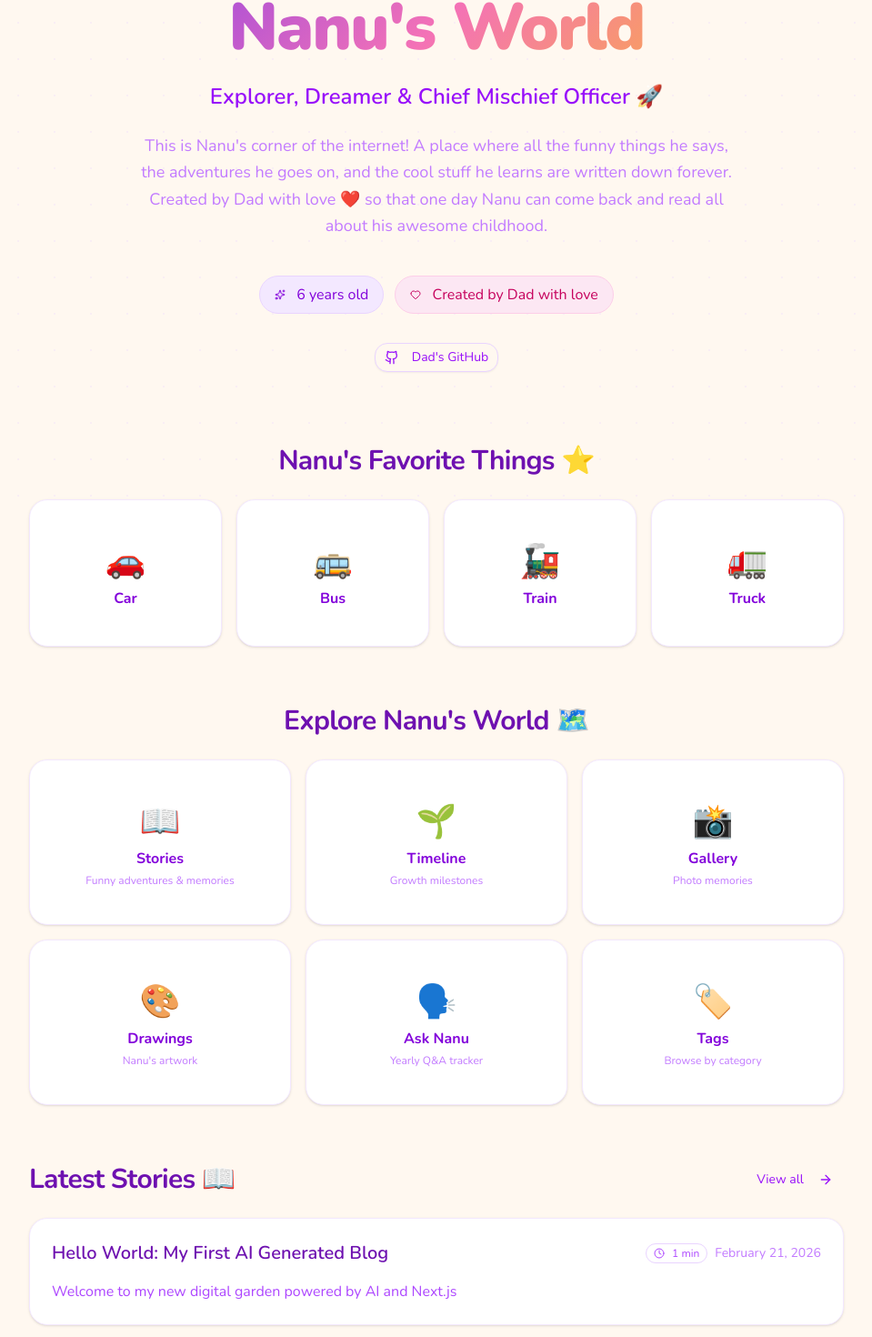
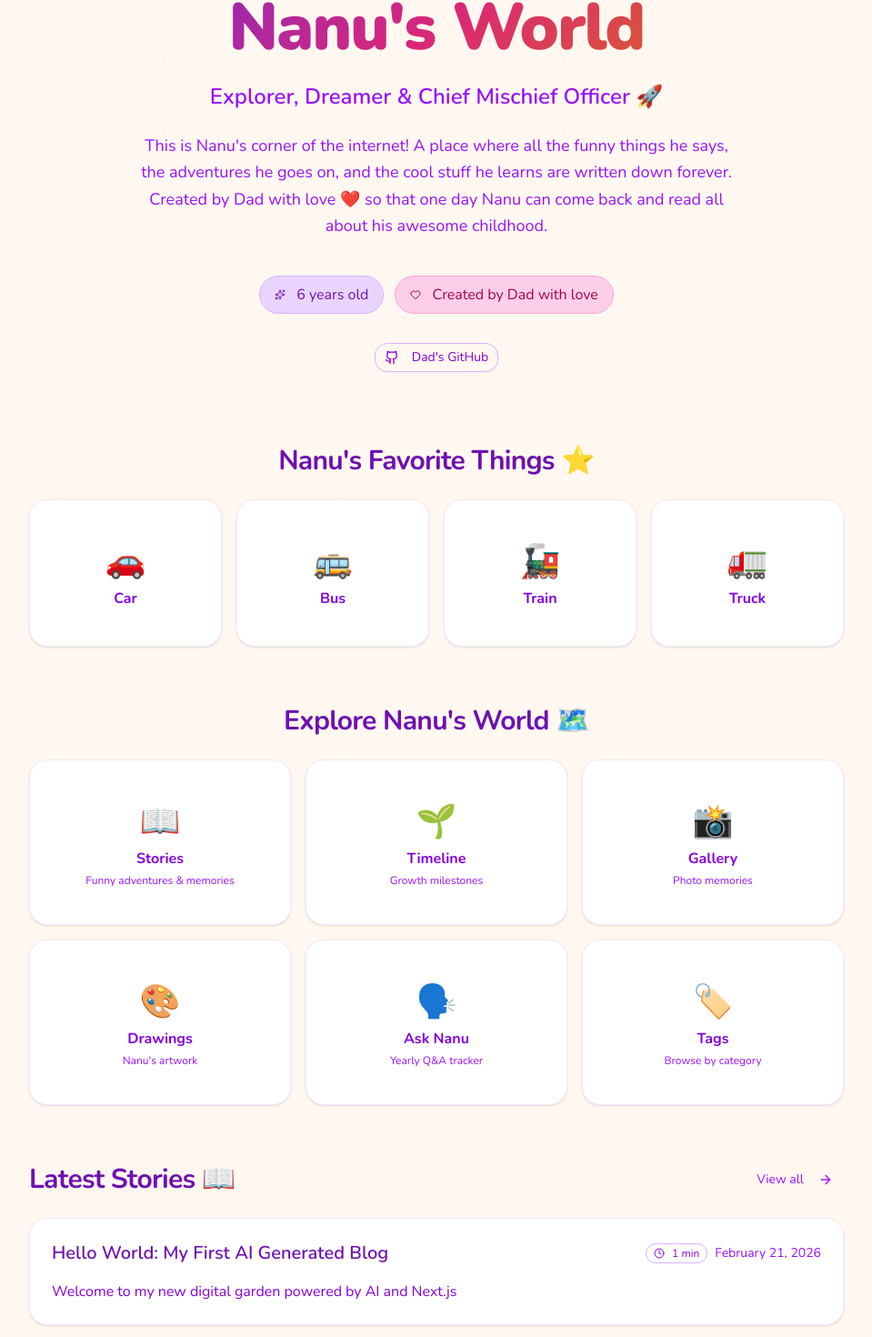
Before and after one commit to kprsnt2/nanublog, a Next.js app: page / in a window 1280 px wide. Shown: the part 235-1705 px from the top of the page at 91% size, without its empty margins (160-1119 px from the left). Built offline with nearby package versions, Linux system fonts and the light colour scheme.

Commit message:
fix: boost light mode contrast - stronger badges, darker text, vivid gradient

```diff
--- a/src/app/globals.css
+++ b/src/app/globals.css
@@ -130,13 +130,12 @@
 body::before {
   content: '';
   position: fixed;
-  top: 0;
-  left: 0;
+  inset: 0;
   width: 100%;
   height: 100%;
   background-image: radial-gradient(circle, #E9D5FF 1px, transparent 1px);
   background-size: 40px 40px;
-  opacity: 0.3;
+  opacity: 0.2;
   pointer-events: none;
   z-index: -1;
 }
@@ -148,7 +147,7 @@ body::before {
 
 /* Fun gradient text utility */
 .fun-gradient {
-  background: linear-gradient(135deg, #7C3AED 0%, #F472B6 50%, #FBBF24 100%);
+  background: linear-gradient(135deg, #6D28D9 0%, #DB2777 50%, #D97706 100%);
   -webkit-background-clip: text;
   -webkit-text-fill-color: transparent;
   background-clip: text;
--- a/src/app/page.tsx
+++ b/src/app/page.tsx
@@ -34,22 +34,22 @@ export default function Home() {
           <p className="text-xl md:text-2xl text-purple-600 dark:text-purple-300 font-semibold">
             {profile.tagline}
           </p>
-          <p className="text-lg text-purple-400 dark:text-purple-400 max-w-2xl mx-auto leading-relaxed">
+          <p className="text-lg text-purple-600 dark:text-purple-400 max-w-2xl mx-auto leading-relaxed">
             {profile.about}
           </p>
 
           <div className="flex flex-wrap justify-center gap-3 pt-4">
-            <Badge className="text-base px-4 py-2 bg-purple-100 dark:bg-purple-900/40 text-purple-700 dark:text-purple-300 border-purple-200 dark:border-purple-700">
+            <Badge className="text-base px-4 py-2 bg-purple-200 dark:bg-purple-900/40 text-purple-800 dark:text-purple-300 border-purple-300 dark:border-purple-700">
               <Sparkles className="w-4 h-4 mr-2" /> {nanuAge} years old
             </Badge>
-            <Badge className="text-base px-4 py-2 bg-pink-100 dark:bg-pink-900/40 text-pink-700 dark:text-pink-300 border-pink-200 dark:border-pink-700">
+            <Badge className="text-base px-4 py-2 bg-pink-200 dark:bg-pink-900/40 text-pink-800 dark:text-pink-300 border-pink-300 dark:border-pink-700">
               <Heart className="w-4 h-4 mr-2" /> Created by Dad with love
             </Badge>
           </div>
 
           {profile.socials.github && (
             <div className="pt-2">
-              <Button asChild variant="outline" size="sm" className="border-purple-200 dark:border-purple-700 text-purple-600 dark:text-purple-300 hover:bg-purple-50 dark:hover:bg-purple-900/30">
+              <Button asChild variant="outline" size="sm" className="border-purple-300 dark:border-purple-700 text-purple-700 dark:text-purple-300 hover:bg-purple-50 dark:hover:bg-purple-900/30">
                 <Link href={profile.socials.github} target="_blank">
                   <Github className="w-4 h-4 mr-2" /> Dad&apos;s GitHub
                 </Link>
@@ -87,7 +87,7 @@ export default function Home() {
                   <CardContent className="pt-6 pb-4 text-center">
                     <div className="text-4xl mb-2">{section.emoji}</div>
                     <p className="font-bold text-purple-700 dark:text-purple-300">{section.label}</p>
-                    <p className="text-xs text-purple-400 dark:text-purple-500 mt-1">{section.description}</p>
+                    <p className="text-xs text-purple-600 dark:text-purple-500 mt-1">{section.description}</p>
                   </CardContent>
                 </Card>
               </Link>
@@ -125,7 +125,7 @@ export default function Home() {
                     </div>
                     <div className="flex items-center gap-2">
                       {blog.readingTime && (
-                        <Badge variant="outline" className="text-xs border-purple-200 dark:border-purple-700 text-purple-500 dark:text-purple-400">
+                        <Badge variant="outline" className="text-xs border-purple-300 dark:border-purple-700 text-purple-700 dark:text-purple-400">
                           <Clock className="w-3 h-3 mr-1" />
                           {blog.readingTime} min
                         </Badge>
@@ -136,7 +136,7 @@ export default function Home() {
                           {blog.aiModel}
                         </Badge>
                       )}
-                      <time className="text-sm text-purple-400 dark:text-purple-500 whitespace-nowrap">
+                      <time className="text-sm text-purple-600 dark:text-purple-500 whitespace-nowrap">
                         {new Date(blog.date).toLocaleDateString("en-US", {
                           year: "numeric",
                           month: "long",
@@ -145,7 +145,7 @@ export default function Home() {
                       </time>
                     </div>
                   </div>
-                  <CardDescription className="text-purple-500 dark:text-purple-400 text-base">
+                  <CardDescription className="text-purple-700 dark:text-purple-400 text-base">
                     {blog.excerpt}
                   </CardDescription>
                 </CardHeader>
--- a/src/components/blog-list-client.tsx
+++ b/src/components/blog-list-client.tsx
@@ -53,13 +53,13 @@ export default function BlogListClient({ blogs }: { blogs: BlogPost[] }) {
         <main className="min-h-screen px-6 py-12 md:py-20">
             <div className="max-w-3xl mx-auto space-y-8">
                 <div>
-                    <Button asChild variant="ghost" className="mb-6 -ml-4 text-purple-400 hover:text-purple-700 hover:bg-purple-50 dark:hover:bg-purple-900/30 dark:text-purple-400 dark:hover:text-purple-200">
+                    <Button asChild variant="ghost" className="mb-6 -ml-4 text-purple-600 hover:text-purple-700 hover:bg-purple-50 dark:hover:bg-purple-900/30 dark:text-purple-400 dark:hover:text-purple-200">
                         <Link href="/"><ArrowLeft className="w-4 h-4 mr-2" /> Back home</Link>
                     </Button>
                     <h1 className="text-4xl font-bold tracking-tight mb-4 text-purple-800 dark:text-purple-200">
                         Nanu&apos;s Stories 📖
                     </h1>
-                    <p className="text-xl text-purple-400 dark:text-purple-400 mb-6">
+                    <p className="text-xl text-purple-600 dark:text-purple-400 mb-6">
                         All the funny, wild, and wonderful adventures — one story at a time! ✨
                     </p>
 
@@ -70,7 +70,7 @@ export default function BlogListClient({ blogs }: { blogs: BlogPost[] }) {
                             placeholder="Search stories..."
                             value={search}
                             onChange={(e) => setSearch(e.target.value)}
-                            className="pl-10 border-purple-200 dark:border-purple-700 focus:border-purple-400 bg-white dark:bg-gray-900"
+                            className="pl-10 border-purple-300 dark:border-purple-700 focus:border-purple-400 bg-white dark:bg-gray-900"
                         />
                     </div>
 
@@ -110,7 +110,7 @@ export default function BlogListClient({ blogs }: { blogs: BlogPost[] }) {
                                     </div>
                                     <div className="flex items-center gap-2">
                                         {blog.readingTime && (
-                                            <Badge variant="outline" className="text-xs border-purple-200 dark:border-purple-700 text-purple-500 dark:text-purple-400">
+                                            <Badge variant="outline" className="text-xs border-purple-300 dark:border-purple-700 text-purple-700 dark:text-purple-400">
                                                 <Clock className="w-3 h-3 mr-1" />
                                                 {blog.readingTime} min
                                             </Badge>
@@ -126,7 +126,7 @@ export default function BlogListClient({ blogs }: { blogs: BlogPost[] }) {
                                                 Age {blog.nanuAge}
                                             </Badge>
                                         )}
-                                        <time className="text-sm text-purple-400 dark:text-purple-500 whitespace-nowrap">
+                                        <time className="text-sm text-purple-600 dark:text-purple-500 whitespace-nowrap">
                                             {new Date(blog.date).toLocaleDateString("en-US", {
                                                 year: "numeric",
                                                 month: "long",
@@ -135,7 +135,7 @@ export default function BlogListClient({ blogs }: { blogs: BlogPost[] }) {
                                         </time>
                                     </div>
                                 </div>
-                                <CardDescription className="text-purple-500 dark:text-purple-400 text-base">
+                                <CardDescription className="text-purple-700 dark:text-purple-400 text-base">
                                     {blog.excerpt}
                                 </CardDescription>
                             </CardHeader>
```
